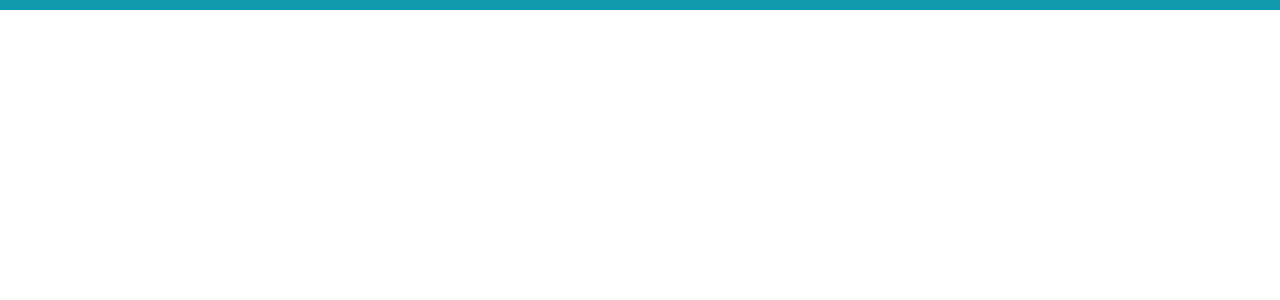
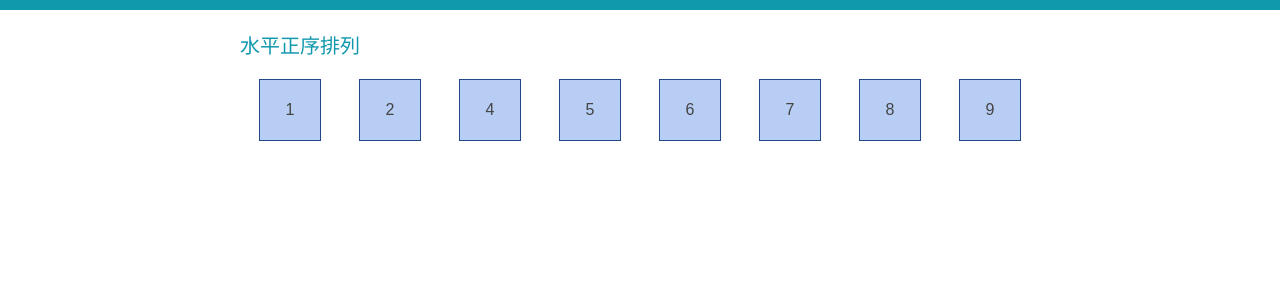
Before and after one commit to chliyang/my-app, a React (Create React App) app: page /flex-layout in a window 1280 px wide. Before the commit this address had no page. Shown: the top 300 px of the page. Built offline with nearby package versions, Linux system fonts and the light colour scheme.

Commit message:
[flexlayout]: arrange in horizontal positive order

```diff
--- a/src/App.js
+++ b/src/App.js
@@ -2,6 +2,7 @@
 import { Routes, Route } from "react-router-dom";
 import Home from "./components/HomePage";
 import Magazine from "./components/magazine/Magazine";
+import FlexLayout from "./components/flex-layout/FlexLayout";
 
 function App() {
   return (
@@ -9,6 +10,7 @@
       <Routes>
         <Route path="/" element={<Home />} />
         <Route path="magazine" element={<Magazine />} />
+        <Route path="flex-layout" element={<FlexLayout />} />
       </Routes>
     </div>
   );
--- a/src/components/HomePage.js
+++ b/src/components/HomePage.js
@@ -3,8 +3,13 @@
 
 function Home() {
   return (
-    <div>
-      <Link to="/magazine">Magazine</Link>
+    <div className="container">
+      <h3>Practice Home Page</h3>
+      <nav>
+        <Link to="/magazine">Magazine</Link>
+        <Link to="/flex-layout">FlexLayout</Link>
+      </nav>
+      <></>
     </div>
   );
 }
--- /dev/null
+++ b/src/components/flex-layout/FlexLayout.css
@@ -0,0 +1,27 @@
+.flex-container{
+  width: 800px;
+  margin-left: auto;
+  margin-right: auto;
+}
+
+.layout1 {
+  display: flex;
+  justify-content: space-around;
+}
+
+.title{
+  color: #1098ad;
+  font-size: 20px;
+  margin-bottom: 20px;
+  margin-top: 20px;
+}
+
+.box {
+  display: flex;
+  justify-content: center;
+  align-items: center;
+  background-color: #b7cdf3;
+  border: #234788 solid 1px;
+  width: 60px;
+  height: 60px;
+}
--- /dev/null
+++ b/src/components/flex-layout/FlexLayout.js
@@ -0,0 +1,21 @@
+import "./FlexLayout.css";
+
+const FlexLayout = () => {
+  return (
+    <div className="flex-container">
+      <div className="title">水平正序排列</div>
+      <div className="layout1">
+        <section className="box">1</section>
+        <section className="box">2</section>
+        <section className="box">4</section>
+        <section className="box">5</section>
+        <section className="box">6</section>
+        <section className="box">7</section>
+        <section className="box">8</section>
+        <section className="box">9</section>
+      </div>
+    </div>
+  );
+};
+
+export default FlexLayout;
```
